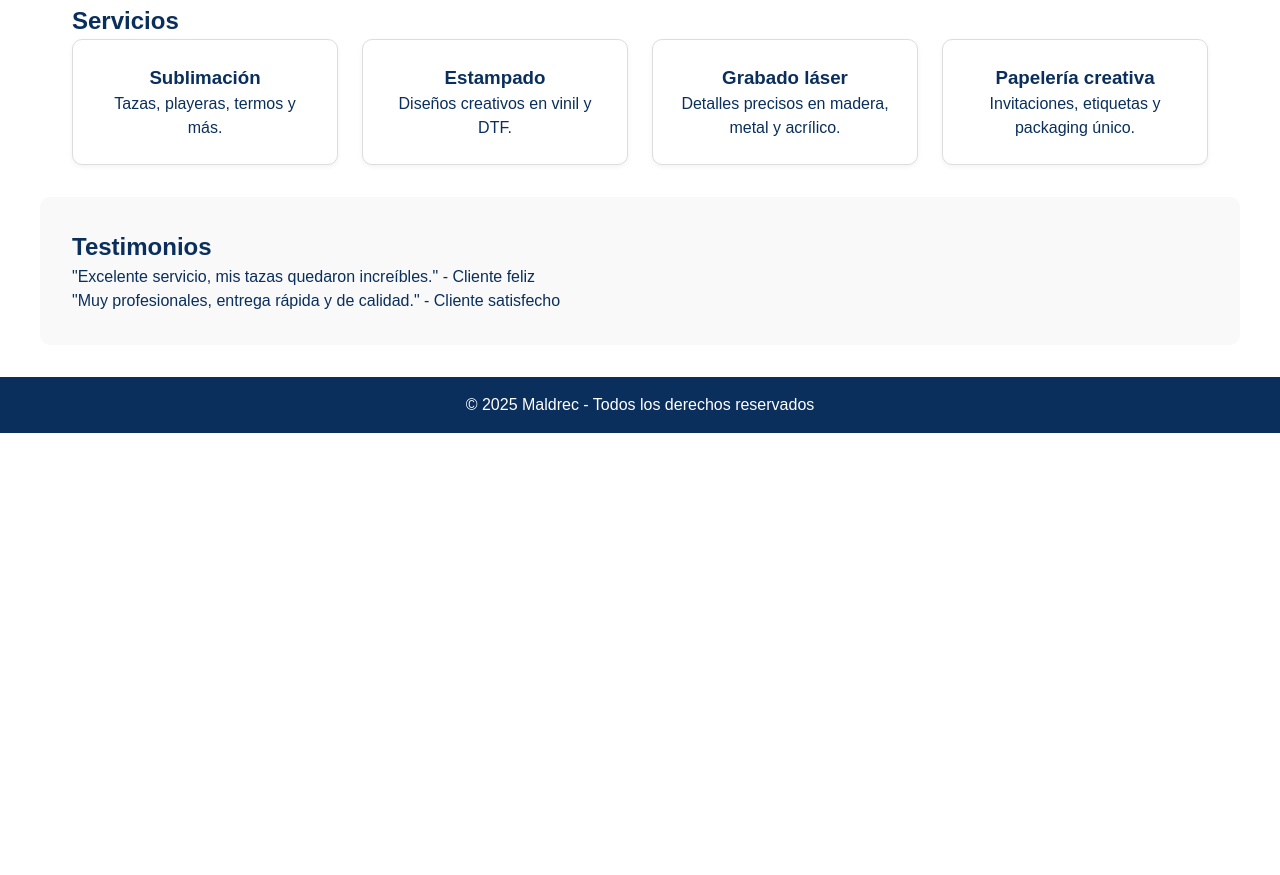
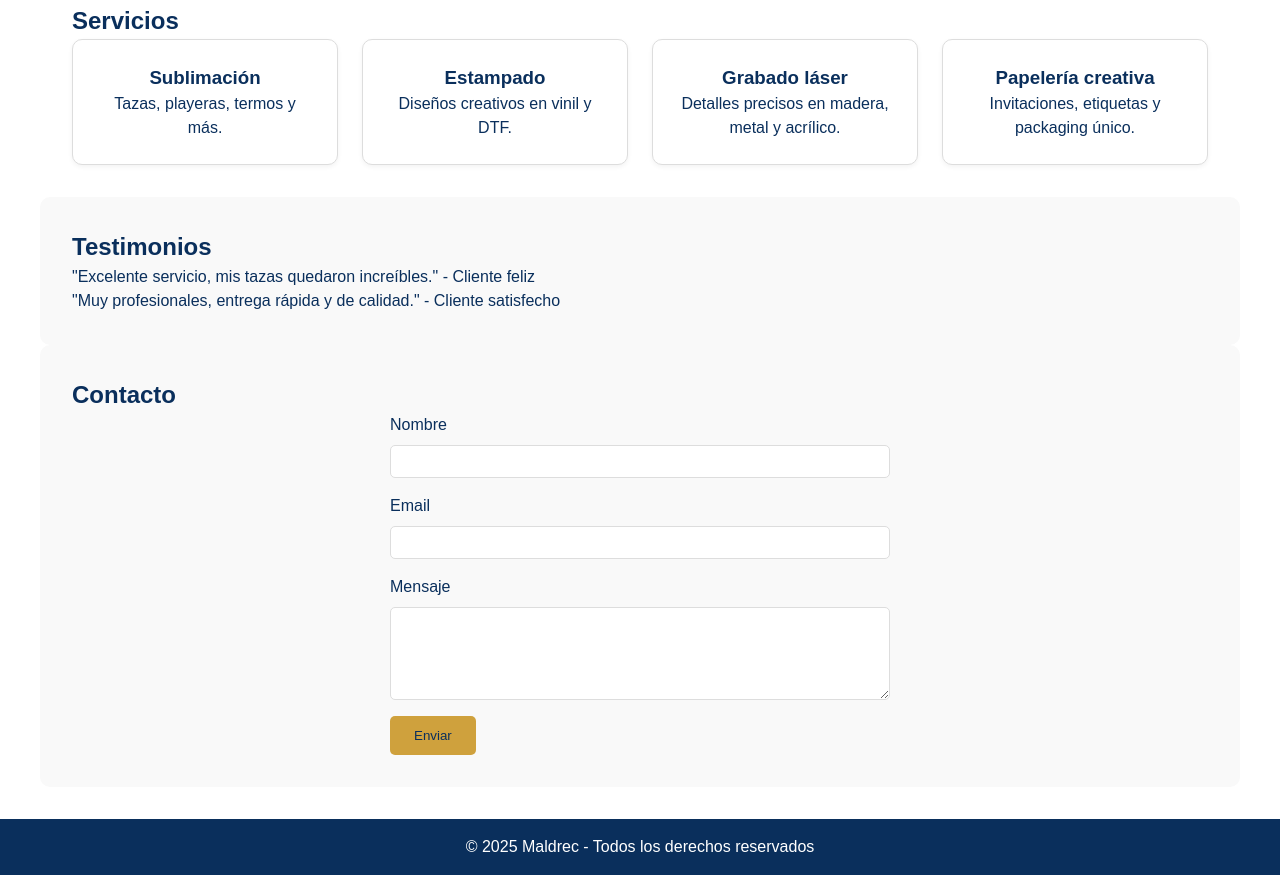
Before and after one commit to Recioxc/Prueba, a plain HTML site: page index.html in a window 1280 px wide. Shown: the part 281-1156 px from the top of the page. Before the commit the page ends 800 px from the top, so only its background shows below. Drawn offline with nearby package versions, Linux system fonts and the light colour scheme.

Commit message:
Add EmailJS contact form

```diff
--- a/assets/js/scripts.js
+++ b/assets/js/scripts.js
@@ -14,13 +14,47 @@
     });
   }
 
-  // Demo de envío de formulario (reemplazar por integración real)
+  // Inicializar EmailJS (reemplaza "PUBLIC_KEY" con tu clave pública)
+  if (window.emailjs) {
+    emailjs.init('PUBLIC_KEY');
+  }
+
+  const serviceID = 'SERVICE_ID';
+  const templateID = 'TEMPLATE_ID';
+
+  // Envío del formulario con validación básica
   const form = document.querySelector('.contact-form');
   if (form) {
     form.addEventListener('submit', (e) => {
       e.preventDefault();
-      alert('¡Gracias! Te contactaremos muy pronto.');
-      form.reset();
+
+      const nombre = form.from_name.value.trim();
+      const correo = form.reply_to.value.trim();
+      const mensaje = form.message.value.trim();
+
+      const emailRegex = /^[^\s@]+@[^\s@]+\.[^\s@]+$/;
+
+      if (!nombre || !correo || !mensaje) {
+        alert('Por favor completa todos los campos.');
+        return;
+      }
+
+      if (!emailRegex.test(correo)) {
+        alert('Ingresa un correo válido.');
+        return;
+      }
+
+      emailjs.send(serviceID, templateID, {
+        from_name: nombre,
+        reply_to: correo,
+        message: mensaje
+      }).then(() => {
+        alert('¡Gracias! Te contactaremos muy pronto.');
+        form.reset();
+      }).catch((err) => {
+        console.error('Error al enviar', err);
+        alert('Ocurrió un problema al enviar el mensaje.');
+      });
     });
   }
 })();
--- a/index.html
+++ b/index.html
@@ -78,6 +78,43 @@
             border-radius: 10px;
         }
 
+        .contacto {
+            background-color: #f9f9f9;
+            padding: 2rem;
+            border-radius: 10px;
+        }
+
+        .contact-form {
+            display: flex;
+            flex-direction: column;
+            gap: 1rem;
+            max-width: 500px;
+            margin: auto;
+        }
+
+        .contact-form label {
+            display: flex;
+            flex-direction: column;
+            gap: 0.5rem;
+        }
+
+        .contact-form input,
+        .contact-form textarea {
+            padding: 0.5rem;
+            border: 1px solid #ddd;
+            border-radius: 5px;
+        }
+
+        .contact-form button {
+            align-self: flex-start;
+            background-color: var(--dorado);
+            color: var(--azul);
+            border: none;
+            padding: 0.75rem 1.5rem;
+            border-radius: 5px;
+            cursor: pointer;
+        }
+
         footer {
             background-color: var(--azul);
             color: var(--blanco);
@@ -95,7 +132,7 @@
             <a href="#">Inicio</a>
             <a href="#">Servicios</a>
             <a href="#">Testimonios</a>
-            <a href="#">Contacto</a>
+            <a href="#contacto">Contacto</a>
         </nav>
     </header>
 
@@ -132,9 +169,29 @@
         <p>"Muy profesionales, entrega rápida y de calidad." - Cliente satisfecho</p>
     </section>
 
+    <section id="contacto" class="section contacto">
+        <h2>Contacto</h2>
+        <form class="contact-form">
+            <label>
+                Nombre
+                <input type="text" name="from_name" required>
+            </label>
+            <label>
+                Email
+                <input type="email" name="reply_to" required>
+            </label>
+            <label>
+                Mensaje
+                <textarea name="message" rows="5" required></textarea>
+            </label>
+            <button type="submit">Enviar</button>
+        </form>
+    </section>
+
     <footer>
         <p>&copy; 2025 Maldrec - Todos los derechos reservados</p>
     </footer>
-
+    <script src="https://cdn.jsdelivr.net/npm/emailjs-com@3/dist/email.min.js"></script>
+    <script src="assets/js/scripts.js"></script>
 </body>
 </html>
```
Also changed, not shown: 1 other file.
